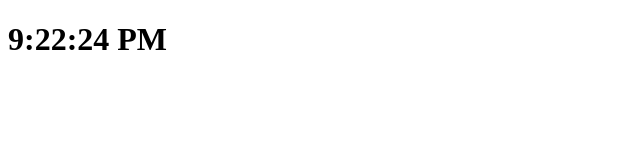
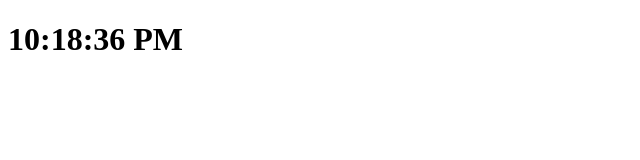
Before and after one commit to russellgoldenberg/test-actions, a website: page index.html in a window 1280 px wide. Shown: the whole page, without its empty margins (0-640 px from the left). Drawn offline with Linux system fonts and the light colour scheme.

Commit message:
Deploying to gh-pages from  @ 949ae750db83cffe888fbb6e89845eb121ac95c0 🚀

```diff
--- a/index.html
+++ b/index.html
@@ -10,7 +10,7 @@
   <head></head>
   <body>
 		<h1>
-		9:22:24 PM
+		10:18:36 PM
 		</h1>
   </body>
 </html>
```
